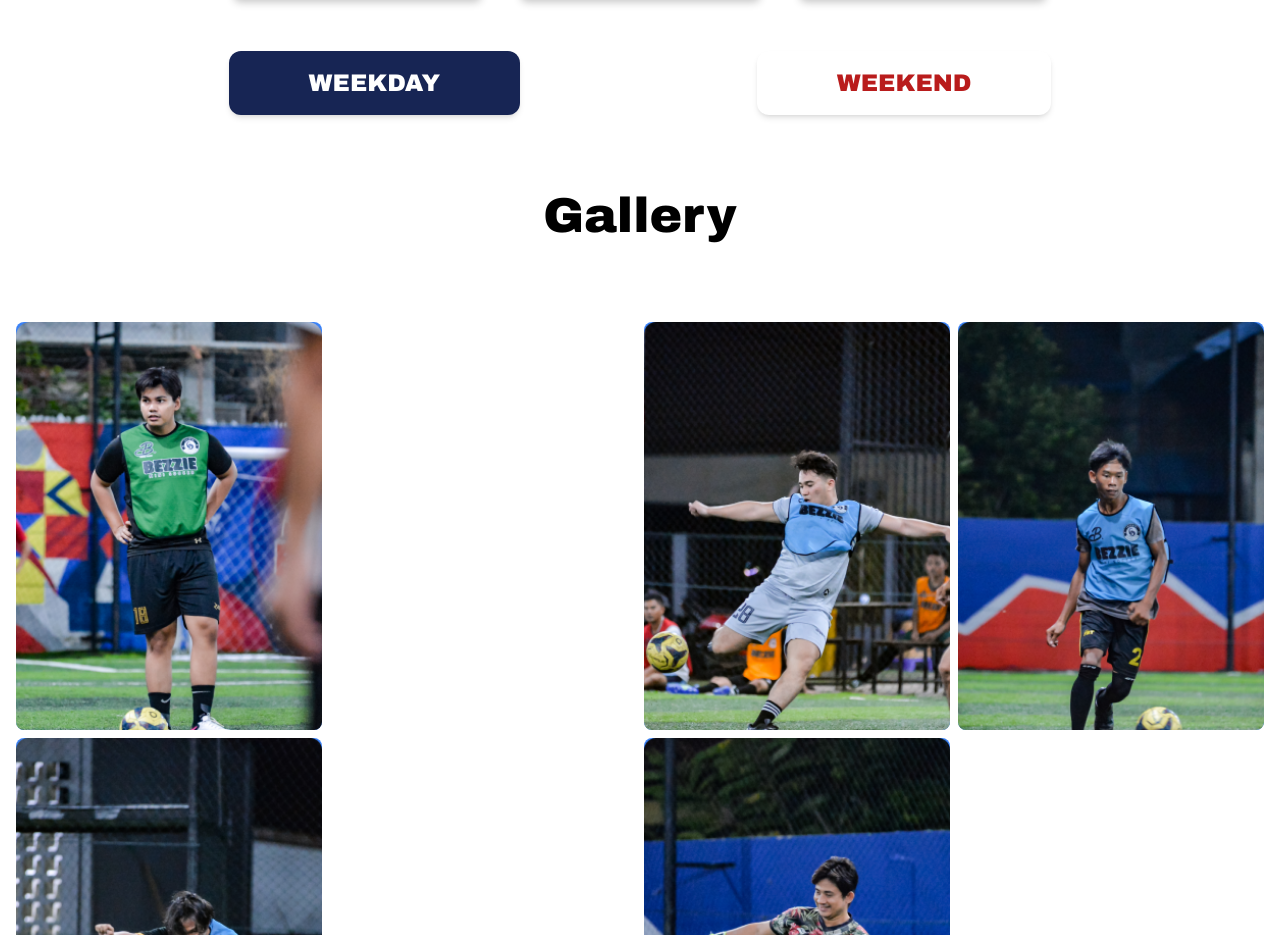
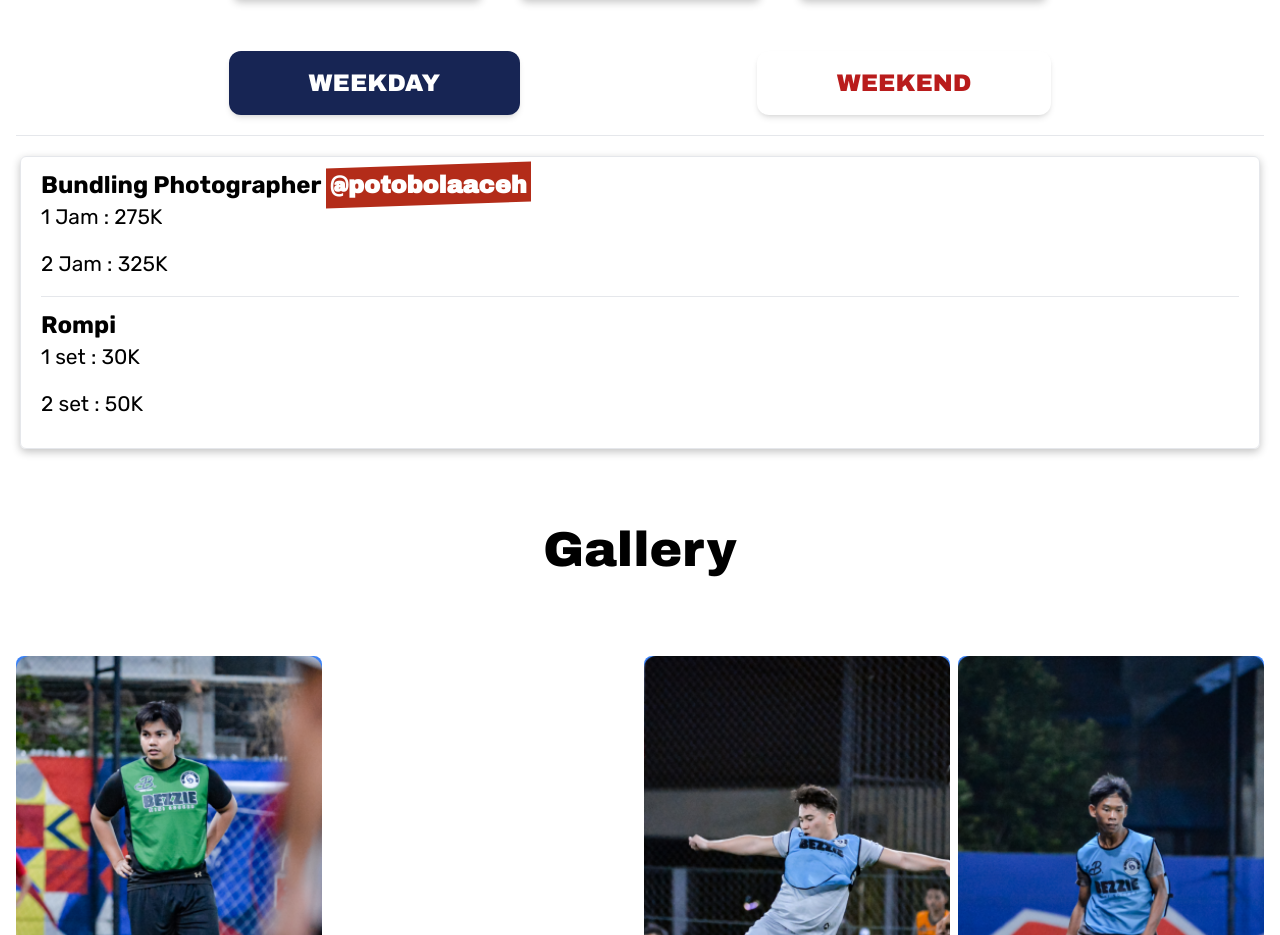
Before and after one commit to kautsarabid/Bezzie-Minisoccer, a React (Vite) app: page / in a window 1280 px wide. Shown: the part 5022-5957 px from the top of the page. Built offline with nearby package versions, Linux system fonts and the light colour scheme; a web font is replaced by a local one.

Commit message:
Menambahkan garis

```diff
--- a/src/pages/Pricelist/PriceListBody.jsx
+++ b/src/pages/Pricelist/PriceListBody.jsx
@@ -1,3 +1,4 @@
+import AdditionalPriceList from "./AdditionalPriceList";
 import PriceListDesktop from "./PriceListDesktop";
 import PriceListMobile from "./PriceListMobile";
 
@@ -15,6 +16,10 @@ export default function PriceListBody() {
 						<PriceListDesktop />
 					</div>
 				</div>
+
+				<hr className="mx-4 my-5" />
+
+				<AdditionalPriceList />
 			</div>
 		</>
 	);
```
